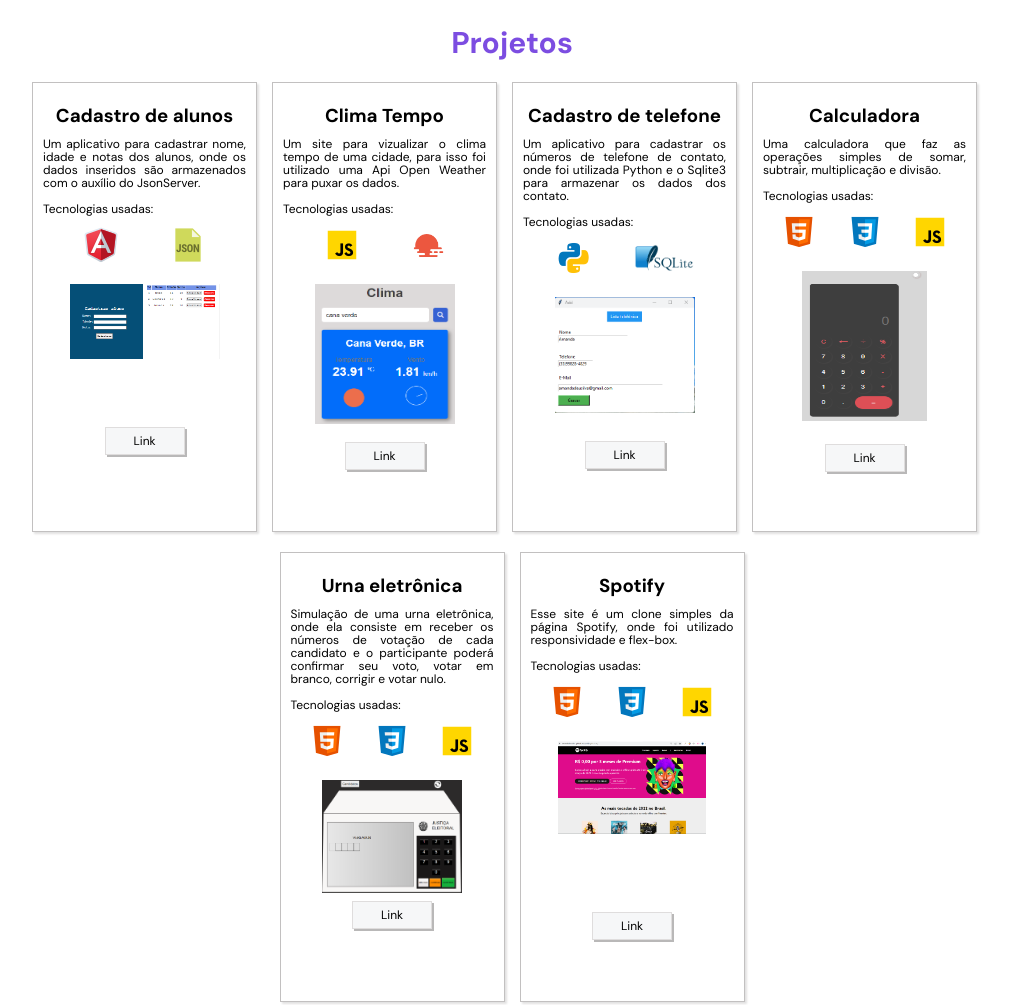
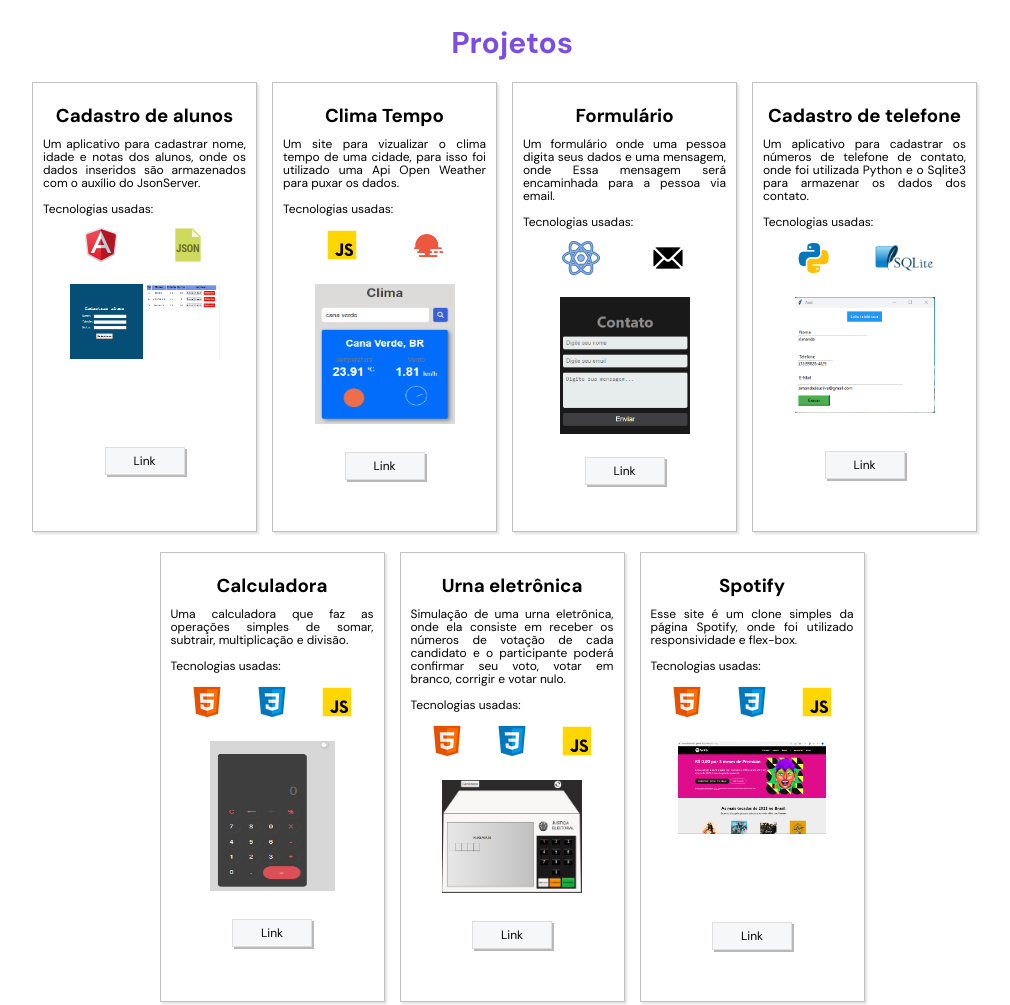
Before and after one commit to amandadeusilva/portfolio.github.io, a plain HTML site: page index.html in a window 1280 px wide. Shown: the part 1281-2286 px from the top of the page, without its empty margins (128-1138 px from the left). Drawn offline with Linux system fonts and the light colour scheme.

Commit message:
adicionado projeto formulario

```diff
--- a/css/componets/projects.css
+++ b/css/componets/projects.css
@@ -18,19 +18,25 @@
     justify-content: center;
 }
 .pj #a1{
-    margin-top: 5rem;
+    margin-top: 7rem;
+}
+.pj #a2{
+    margin-top: 1rem;
 }
 .pj #a3{
+    margin-top: 0.5rem;
+}
+.pj #a4{
+    margin-top: 2rem;
+}
+.pj #a5{
     margin-top: 1rem;
 }
-.pj #a4{
-    margin-top: 0.5rem;
+.pj #a6{
+    margin-top: 1rem;
 }
-.pj #a5{
-    margin-top: -1rem;
-}
-.pj #a6{
-    margin-top: 6rem;
+.pj #a7{
+    margin-top: 7rem;
 }
 .container__projects .pj{
    width: 22.5rem;
--- a/index.html
+++ b/index.html
@@ -102,6 +102,7 @@
                 <li><img src="images/logo_angular.png"></li>
                 <li><img src="images/logo_banco.png"></li>
                 <li><img src="images/logo_python.png"></li>
+                <li><img src="images/logo_react.png"></li>
             </ul>
         </div>
         </section>
@@ -142,6 +143,22 @@
                         </div>
                 </div>
                 <div class="pj">
+                    <h3>Formulário</h3>
+                    <p>Um formulário onde uma pessoa digita seus dados e uma mensagem, onde
+                        Essa mensagem será encaminhada para a pessoa via email.<br><br>
+                        Tecnologias usadas:</p>
+                        <div class="tecnologias_img">
+                            <img src="images/logo_small_react.png">
+                            <img src="images/logo_small_email.png">
+                        </div>
+                        <div class="image_project">
+                            <img src="images/formulario.png" width="130px"><br>
+                        </div>
+                        <div class="a_project">
+                            <a id="a3" href="https://github.com/amandadeusilva/formulariogithub.io/">Link</a>
+                        </div>
+                </div>
+                <div class="pj">
                     <h3>Cadastro de telefone</h3>
                     <p>Um aplicativo para cadastrar os números de telefone de contato,
                         onde foi utilizada Python e o Sqlite3 para armazenar os dados dos contato.<br><br>
@@ -154,7 +171,7 @@
                             <img src="images/banco.png" width="140px"><br><br>
                         </div>
                         <div class="a_project">
-                            <a id="a3" href="https://github.com/amandadeusilva/cadastro_telefone.github.io">Link</a>
+                            <a id="a4" href="https://github.com/amandadeusilva/cadastro_telefone.github.io">Link</a>
                         </div>
                 </div>
                 <div class="pj">
@@ -171,7 +188,7 @@
                             <img src="images/calculadora.png" width="125px" height="150px"><br><br>
                         </div>
                         <div class="a_project">
-                            <a id="a4"href="https://amandadeusilva.github.io/calculadora.github.io/">Link</a>
+                            <a id="a5"href="https://amandadeusilva.github.io/calculadora.github.io/">Link</a>
                         </div>
                 </div>
                 <div class="pj">
@@ -189,7 +206,7 @@
                             <img src="images/urna_eletronica.png" width="140px"><br>
                         </div>
                         <div class="a_project">
-                            <a id="a5" href="https://amandadeusilva.github.io/urnaEletronica.github.io/">Link</a>
+                            <a id="a6" href="https://amandadeusilva.github.io/urnaEletronica.github.io/">Link</a>
                         </div>
                 </div>
                 <div class="pj">
@@ -206,7 +223,7 @@
                         <img src="images/spotify.png" width="148px" height="auto">
                     </div>
                     <div class="a_project">
-                        <a id="a6" href="https://amandadeusilva.github.io/spotify.github.io/">Link</a>
+                        <a id="a7" href="https://amandadeusilva.github.io/spotify.github.io/">Link</a>
                     </div>
                 </div>
                 </div>
```
Also changed, not shown: images/formulario.png (added), images/logo_react.png (added), images/logo_small_email.png (added), images/logo_small_react.png (added).
